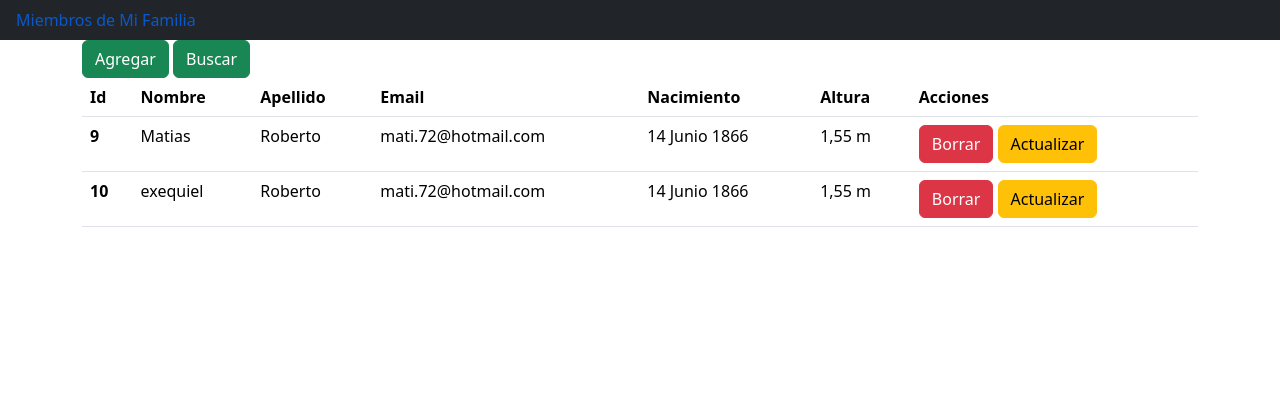
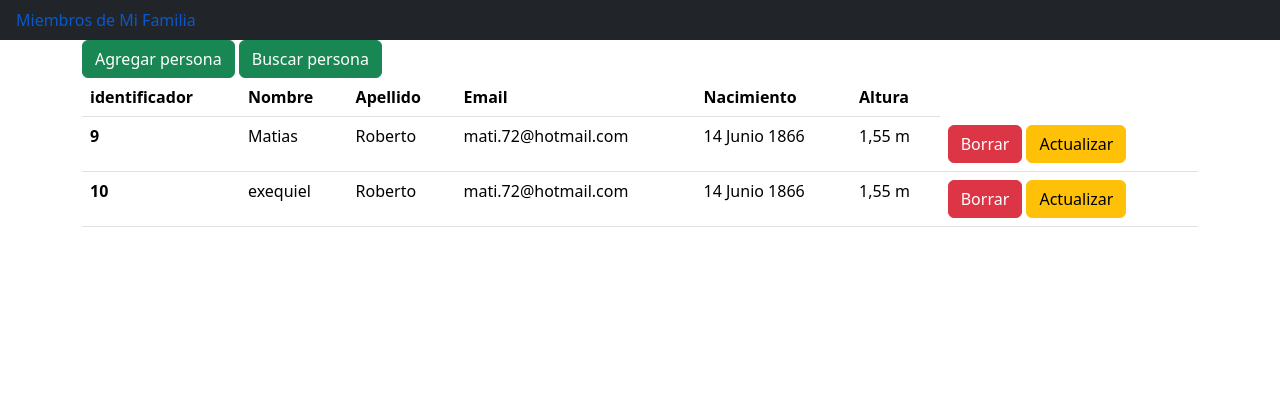
Before and after one commit to LauraOrtizRocca/entregafinals, a Django app: page / in a window 1280 px wide. Shown: the top 420 px of the page. Run offline with Django 4.2, Linux system fonts and the light colour scheme; data comes from the database, SQL or seed files in the repository; both versions use the stored data as it was after the commit; some libraries are stand-ins or nearby versions.

Commit message:
arreglo todo persona para poder hacer lo mismo con las otras clases

```diff
--- a/entregafinal/mi-primer-mvt-main/familia/templates/familia/form_busqueda.html
+++ b/entregafinal/mi-primer-mvt-main/familia/templates/familia/form_busqueda.html
@@ -11,10 +11,10 @@
      </div>
      <div class="row">
      <div class="col">
-      <form action="{% url  'buscar'%}" method="post">
+      <form action="{% url  'buscar_persona'%}" method="post">
          {% csrf_token %}
          {% bootstrap_form form_busqueda %}
-         {% bootstrap_button "Buscar" button_type="submit" button_class="btn-primary" %}
+         {% bootstrap_button "Buscar persona" button_type="submit" button_class="btn-primary" %}
       </form>
      </div>
    </div>
--- a/entregafinal/mi-primer-mvt-main/familia/templates/familia/lista_familiares.html
+++ b/entregafinal/mi-primer-mvt-main/familia/templates/familia/lista_familiares.html
@@ -8,10 +8,10 @@
 
   <div class="row">
     <div class="col">
-      {% url 'agregar' as agregar_url %}
-      {% url 'buscar' as buscar_url %}
-      {% bootstrap_button "Agregar" button_class="btn-success" button_type="link" href=agregar_url %}
-      {% bootstrap_button "Buscar" button_class="btn-success" button_type="link" href=buscar_url %}
+      {% url 'agregar_persona' as agregar_persona_url %}
+      {% url 'buscar_persona' as buscar_persona_url %}
+      {% bootstrap_button "Agregar persona" button_class="btn-success" button_type="link" href=agregar_persona_url %}
+      {% bootstrap_button "Buscar persona" button_class="btn-success" button_type="link" href=buscar_persona_url %}
     </div>
   </div>
 
@@ -20,17 +20,12 @@
         {% if personas %}
         <table class="table">
             <thead>
-                <th scope="col">Id</th>
+                <th scope="col">identificador</th>
                 <th scope="col">Nombre</th>
                 <th scope="col">Apellido</th>
                 <th scope="col">Email</th>
                 <th scope="col">Nacimiento</th>
                 <th scope="col">Altura</th>
-                {% comment %} <th scope="col">Mascota</th>
-                <th scope="col">Tipo</th>
-                <th scope="col">Raza</th>
-                <th scope="col">Alimento</th> {% endcomment %}
-                <th scope="col">Acciones</th>
               </thead>
 
             {% for p in personas %}
@@ -42,16 +37,11 @@
                     <td> {{p.email}} </td>
                     <td> {{p.fecha_nacimiento}} </td>
                     <td> {{p.altura}} m</td>
-                    {% comment %} <td> {{p.nombre_mascota}}</td>
-                    <td> {{p.tipo}}</td>
-                    <td> {{p.raza}}</td>
-                    <td> {{p.nombre_alimento}}</td>
-                    <td> {{p.peso}}</td> {% endcomment %}
                     <td>
-                    {% url 'borrar' identificador=p.id as borrar_url %}
-                    {% url 'actualizar' identificador=p.id as actualizar_url %}
-                    {% bootstrap_button "Borrar" size="sm" button_class="btn-danger" button_type="link" href=borrar_url %}
-                    {% bootstrap_button "Actualizar" size="sm" button_class="btn-warning" button_type="link" href=actualizar_url %}
+                    {% url 'borrar_persona' identificador=p.id as borrar_persona_url %}
+                    {% url 'actualizar_persona' identificador=p.id as actualizar_persona_url %}
+                    {% bootstrap_button "Borrar" size="sm" button_class="btn-danger" button_type="link" href=borrar_persona_url %}
+                    {% bootstrap_button "Actualizar" size="sm" button_class="btn-warning" button_type="link" href=actualizar_persona_url %}
                   </td>
                 </tr>
             </tbody>
--- a/entregafinal/mi-primer-mvt-main/familia/urls.py
+++ b/entregafinal/mi-primer-mvt-main/familia/urls.py
@@ -4,8 +4,8 @@ from familia import views
 
 urlpatterns = [
     path('', views.index, name="index"),
-    path('agregar/', views.agregar, name="agregar"),
-    path('borrar/<identificador>', views.borrar, name="borrar"),
-    path('buscar/', views.buscar, name="buscar"),
-    path('actualizar/<identificador>', views.actualizar, name="actualizar"),
+    path('agregar_persona/', views.agregar_pesona, name="agregar_persona"),
+    path('borrar_persona/<identificador>', views.borrar_persona, name="borrar_persona"),
+    path('buscar_persona/', views.buscar_persona, name="buscar_persona"),
+    path('actualizar_persona/<identificador>', views.actualizar_persona, name="actualizar_persona"),
 ]
--- a/entregafinal/mi-primer-mvt-main/familia/views.py
+++ b/entregafinal/mi-primer-mvt-main/familia/views.py
@@ -1,9 +1,9 @@
+from readline import append_history_file
 from django.http import HttpResponse, HttpResponseRedirect, HttpResponseBadRequest
 from django.template import loader
 from django.urls import reverse
 from django.shortcuts import render, get_object_or_404
 from familia.forms import *
-
 from familia.models import Persona, Mascota, Alimento
 
 def index(request):
@@ -20,11 +20,11 @@ def index(request):
     return HttpResponse(render(request, 'familia/lista_familiares.html', context))
 
 
-def agregar(request):
+def agregar_pesona(request):
     """Aquí se pueden agregar todos los campos"""
 
     if request.method == "POST":
-        form = AgregarForm(request.POST)
+        form = AgregarPersonaForm(request.POST)
         if form.is_valid():
 
             nombre = form.cleaned_data['nombre']
@@ -32,25 +32,25 @@ def agregar(request):
             email = form.cleaned_data['email']
             fecha_nacimiento = form.cleaned_data['fecha_nacimiento']
             altura = form.cleaned_data['altura']
-            nombre_mascota = form.cleaned_data['nombre_mascota']
-            tipo = form.cleaned_data['tipo']
-            raza = form.cleaned_data['raza']
-            nombre_alimento = form.cleaned_data['nombre_alimento']
-            peso = form.cleaned_data['peso']
+            #nombre_mascota = form.cleaned_data['nombre_mascota']
+            #tipo = form.cleaned_data['tipo']
+            #raza = form.cleaned_data['raza']
+            #nombre_alimento = form.cleaned_data['nombre_alimento']
+            #peso = form.cleaned_data['peso']
 
             Persona(nombre=nombre, apellido=apellido, email=email, fecha_nacimiento=fecha_nacimiento, altura=altura).save()
-            Mascota(nombre_mascota=nombre_mascota, tipo= tipo, raza=raza).save()
-            Alimento(nombre_alimento=nombre_alimento, peso=peso).save()
+           # Mascota(nombre_mascota=nombre_mascota, tipo= tipo, raza=raza).save()
+           # Alimento(nombre_alimento=nombre_alimento, peso=peso).save()
             return HttpResponseRedirect(reverse("index"))
 
     elif request.method == "GET":
-        form = AgregarForm()
+        form = AgregarPersonaForm()
     else:
         return HttpResponseBadRequest("Error no conozco ese metodo para esta request")
     return render(request, 'familia/form_carga.html', {'form': form})
 
 
-def borrar(request, identificador):
+def borrar_persona(request, identificador):
     '''
     TODO: agregar un mensaje en el template index.html que avise al usuario que
     la persona fue eliminada con éxito
@@ -64,7 +64,7 @@ def borrar(request, identificador):
         return HttpResponseBadRequest("Error no conzco ese metodo para esta request")
 
 
-def actualizar(request, identificador):
+def actualizar_persona(request, identificador):
     if request.method == "GET":
         persona = get_object_or_404(Persona, pk=int(identificador))
         initial = {
@@ -81,11 +81,11 @@ def actualizar(request, identificador):
   #          "peso": persona.peso
         }
 
-        form_actualizar = ActualizarForm(initial=initial)
+        form_actualizar = ActualizarPersonaForm(initial=initial)
         return render(request, 'familia/form_carga.html', {'form': form_actualizar, 'actualizar': True})
 
     elif request.method == "POST":
-        form_actualizar = ActualizarForm(request.POST)
+        form_actualizar = ActualizarPersonaForm(request.POST)
         if form_actualizar.is_valid():
             persona = get_object_or_404(Persona, pk=form_actualizar.cleaned_data['id'])
             persona.nombre = form_actualizar.cleaned_data['nombre']
@@ -102,6 +102,21 @@ def actualizar(request, identificador):
 
             return HttpResponseRedirect(reverse("index"))
 
+
+
+def buscar_persona(request):
+    if request.method == "GET":
+        form_busqueda = BuscarPersonaForm()
+        return render(request, 'familia/form_busqueda.html', {"form_busqueda": form_busqueda})
+
+    elif request.method == "POST":
+        form_busqueda = BuscarPersonaForm(request.POST)
+        personas = None
+        if form_busqueda.is_valid():
+            palabra_a_buscar = form_busqueda.cleaned_data['palabra_a_buscar']
+            personas = Persona.objects.filter(nombre__icontains=palabra_a_buscar)
+
+        return  render(request, 'familia/lista_familiares.html', {"personas": personas})
 
 
 # def agregar_mascota(request):
@@ -128,18 +143,3 @@ def actualizar(request, identificador):
 
 
 #     return render(request, 'familia/form_carga.html', {'form': form})
-
-
-def buscar(request):
-    if request.method == "GET":
-        form_busqueda = BuscarPersonasForm()
-        return render(request, 'familia/form_busqueda.html', {"form_busqueda": form_busqueda})
-
-    elif request.method == "POST":
-        form_busqueda = BuscarPersonasForm(request.POST)
-        personas = None
-        if form_busqueda.is_valid():
-            palabra_a_buscar = form_busqueda.cleaned_data['palabra_a_buscar']
-            personas = Persona.objects.filter(nombre__icontains=palabra_a_buscar)
-
-        return  render(request, 'familia/lista_familiares.html', {"personas": personas})
```
Also changed, not shown: entregafinal/mi-primer-mvt-main/familia/forms.py (+9 -9 lines), entregafinal/mi-primer-mvt-main/familia/templates/familia/form_carga.html (+5 -5 lines), entregafinal/mi-primer-mvt-main/familia/templates/familia/lala.html (added, +12 -0 lines), entregafinal/mi-primer-mvt-main/db.sqlite3.
